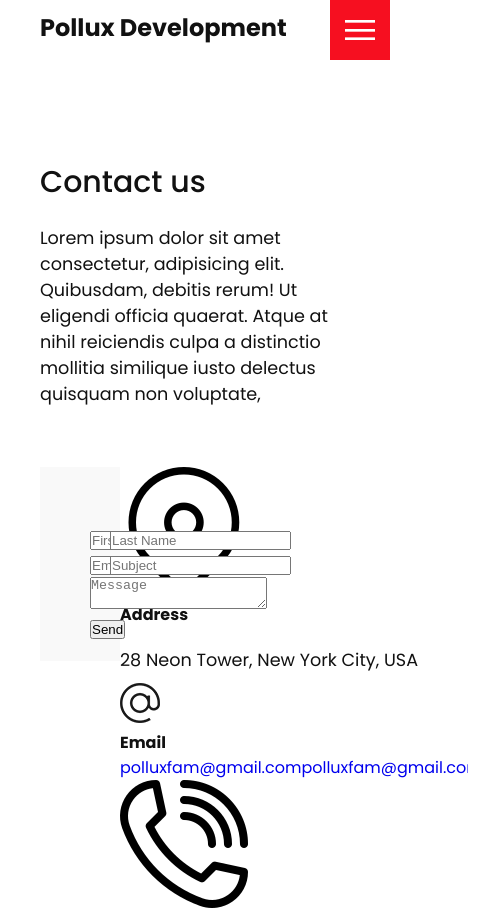
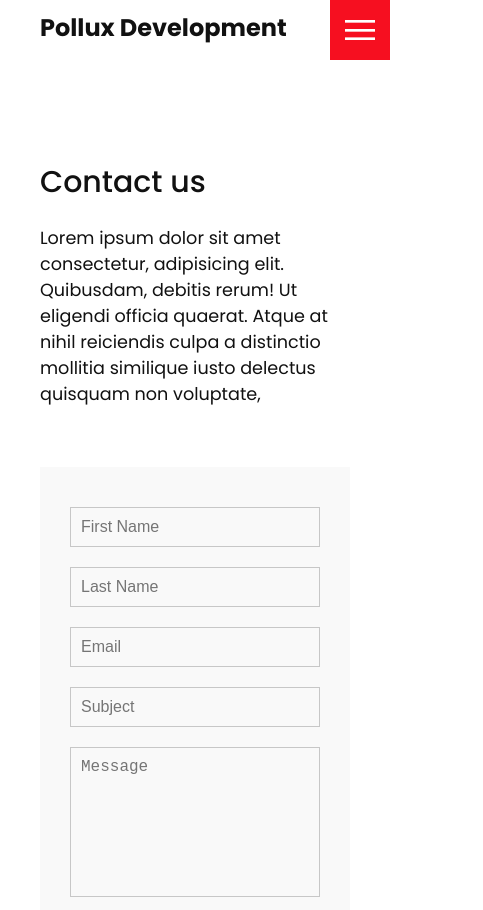
Before and after one commit to Pollux-Dev-team/pollux-webite-2, a React (Create React App) app: page /contact in a window 390 px wide. Shown: the top 910 px of the page, 483 px wide, since content can reach past the window. Built offline with nearby package versions, Linux system fonts and the light colour scheme.

Commit message:
feat: :lipstick: Finished Contact us UI

```diff
--- a/src/Components/ContactForm/ContactForm.css
+++ b/src/Components/ContactForm/ContactForm.css
@@ -14,6 +14,36 @@
   display: flex;
 }
 
+.contact-form .row input,
+.contact-form .row textarea {
+  position: relative;
+  border: 1px solid rgba(0, 0, 0, 0.2);
+  color: #111;
+  background: transparent;
+  width: 100%;
+  padding: 10px;
+  outline: none;
+  font-size: 16px;
+  font-weight: 300;
+  margin: 10px 0;
+  resize: none;
+}
+
+.contact-form .row textarea {
+  height: 150px;
+}
+
+.contact-form .row input[type="submit"] {
+  background-color: #1b206e;
+  color: #fff;
+  margin: 0;
+  text-transform: uppercase;
+  letter-spacing: 2px;
+  font-weight: 300;
+  border: 0;
+  cursor: pointer;
+}
+
 .contact-form .input50 {
   width: 50%;
   margin: 0 10px;
@@ -22,3 +52,20 @@
   width: 100%;
   margin: 0 10px;
 }
+
+@media (max-width: 1068px) {
+  .contact-form {
+    width: 100%;
+    padding: 30px 30px 20px;
+  }
+
+  .contact-form .row {
+    flex-direction: column;
+  }
+
+  .contact-form .input50,
+  .contact-form .input100 {
+    width: 100%;
+    margin: 0;
+  }
+}
--- a/src/Components/ContactInfo/ContactInfo.css
+++ b/src/Components/ContactInfo/ContactInfo.css
@@ -0,0 +1,40 @@
+.contact-info {
+  width: 350px;
+  background: #f9f9f9;
+  padding: 60px 40px 20px;
+}
+
+.contact-info .info-box {
+  display: flex;
+  align-items: flex-start;
+  margin-bottom: 40px;
+}
+
+.contact-info .info-box .contact-icon {
+  width: 20px;
+  margin-right: 40px;
+}
+
+.contact-info .details {
+  display: flex;
+  flex-direction: column;
+  align-items: flex-start;
+}
+
+.contact-info .info-box .details h4 {
+  color: #1b206e;
+}
+.contact-info .info-box .details p,
+.contact-info .info-box .details a {
+  color: #111;
+  font-size: 1rem;
+  margin: 0;
+}
+
+@media (max-width: 1068px) {
+  .contact-info {
+    width: 100%;
+    margin-top: 20px;
+    padding: 30px 30px 20px;
+  }
+}
--- a/src/Components/WorkItem/WorkItem.js
+++ b/src/Components/WorkItem/WorkItem.js
@@ -7,7 +7,7 @@ const WorkItem = ({ element }) => {
       <div className="item">
         <img src={element.img} alt="" />
         <div className="action">
-          <a href="#">Launch</a>
+          <a href="https://facebook.com">Launch</a>
         </div>
       </div>
     </div>
--- a/src/Pages/ContactPage/ContactPage.css
+++ b/src/Pages/ContactPage/ContactPage.css
@@ -6,3 +6,9 @@
   justify-content: space-between;
   align-items: flex-start;
 }
+
+@media (max-width: 1068px) {
+  .contact {
+    flex-direction: column;
+  }
+}
--- a/src/Pages/Home/Home.css
+++ b/src/Pages/Home/Home.css
@@ -34,6 +34,7 @@ section.home {
   padding: 10px 30px;
   margin: 20px 0;
   border: 0;
+  font-size: 1rem;
 }
 
 .btn:hover {
--- a/src/Pages/Home/Home.js
+++ b/src/Pages/Home/Home.js
@@ -1,5 +1,6 @@
 import React from "react";
 import "./Home.css";
+import { Link } from "react-router-dom";
 
 const HomeContent = () => {
   return (
@@ -15,7 +16,9 @@ const HomeContent = () => {
           tenetur adipisci perferendis aliquam similique, rem iure cum eos
           exercitationem omnis ab aliquid ipsa sapiente architecto?
         </p>
-        <a className="btn">Get Started</a>
+        <Link to="/contact">
+          <p className="btn">Get Started</p>
+        </Link>
       </div>
     </section>
   );
```
